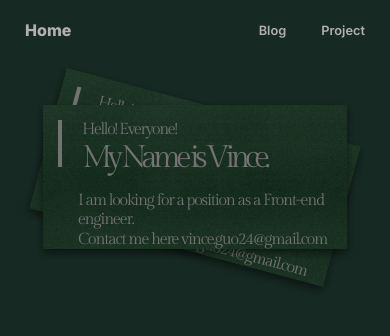
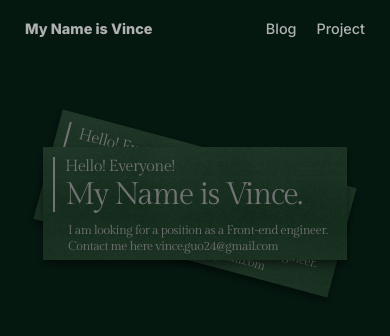
Before and after one commit to iamvince24/portfolio, a React (Create React App) app: page / in a window 390 px wide. Shown: the top 336 px of the page. Built offline with nearby package versions, Linux system fonts and the light colour scheme.

Commit message:
Adding HomePage Mobile RWD design

```diff
--- a/src/App.scss
+++ b/src/App.scss
@@ -22,7 +22,8 @@ body {
   // font-family: 'Gilda Display', serif;
   /* background-image: linear-gradient(45deg, #E7FEDA, #00d4ff); */
   /* background-color: #00d4ff; */
-  background-color: #162922;
+  // background-color: #162922;
+  background-color: #041810;
   // background-color: #0d1a15;
   // filter: brightness(0.7);
 }
--- a/src/component/bar/_Bar.component.style.scss
+++ b/src/component/bar/_Bar.component.style.scss
@@ -6,7 +6,7 @@
   margin: 10px 30px;
   border-radius: 15px;
   // border: 1px solid black;
-  background-color: aquamarine;
+  background-color: #b1b1b1;
 
   @include tablet {
     margin: 10px 26px;
--- a/src/component/projectcard/_Projectcard.component.style.scss
+++ b/src/component/projectcard/_Projectcard.component.style.scss
@@ -3,10 +3,11 @@
   border-radius: 15px;
   border: 1px solid black;
   margin: 10px 30px;
-
   padding: 20px;
 
   display: flex;
+
+  background-color: #b1b1b1;
 
   @include tablet {
     height: auto;
--- a/src/routes/home/HomePage.jsx
+++ b/src/routes/home/HomePage.jsx
@@ -10,7 +10,10 @@ function Home() {
               <div className="HomePageCardTitleLine"></div>
               <div className="HomePageCardTitleText">
                 <div className="HomePageCardTitleHello">Hello! Everyone!</div>
-                <div className="HomePageCardTitleName">My Name is Vince.</div>
+                <div className="HomePageCardTitleName">
+                  My Name is <span className="HomePageCardTitleNameV">V</span>
+                  ince.
+                </div>
               </div>
             </div>
             <div className="HomePageCardContext">
@@ -24,7 +27,10 @@ function Home() {
               <div className="HomePageCardTitleLine"></div>
               <div className="HomePageCardTitleText">
                 <div className="HomePageCardTitleHello">Hello! Everyone!</div>
-                <div className="HomePageCardTitleName">My Name is Vince.</div>
+                <div className="HomePageCardTitleName">
+                  My Name is <span className="HomePageCardTitleNameV">V</span>
+                  ince.
+                </div>
               </div>
             </div>
             <div className="HomePageCardContext">
--- a/src/routes/home/_HomePage.style.scss
+++ b/src/routes/home/_HomePage.style.scss
@@ -9,6 +9,10 @@
     height: auto;
     width: 100vw;
     margin-top: 14vw;
+
+    @include mobile {
+      margin-top: min(max(20vw, 100px), 200px);
+    }
 
     .HomePageCard1,
     .HomePageCard2 {
@@ -33,10 +37,21 @@
         padding: 15px;
         display: flex;
 
+        @include mobile {
+          padding: 10px;
+        }
+
         .HomePageCardTitleLine {
-          width: min(max(0.25vw, 16px), 4px);
-          height: min(max(12.25vw, 16px), 240px);
+          // width: min(max(0.25vw, 16px), 4px);
+          // height: min(max(12.25vw, 16px), 240px);
+          width: clamp(2px, 0.25vw, 4px);
+          height: clamp(85px, 12.25vw, 240px);
           background-color: #b1b1b1;
+
+          @include mobile {
+            width: clamp(2px, 0.25vw, 4px);
+            height: clamp(55px, 12.25vw, 240px);
+          }
         }
 
         .HomePageCardTitleText {
@@ -45,22 +60,40 @@
 
           margin-left: 20px;
 
+          @include mobile {
+            margin-left: 10px;
+          }
+
           .HomePageCardTitleHello {
             color: #b1b1b1;
             // font-size: 48px;
             // font-size: 3.4vw;
-            font-size: min(max(3.4vw, 16px), 70px);
+            // font-size: min(max(3.4vw, 16px), 70px);
+            font-size: clamp(16px, 4vw, 70px);
             font-weight: 400;
             letter-spacing: -1.44px;
+
+            @include mobile {
+              // font-size: 20px;
+              font-size: clamp(16px, 4vw, 70px);
+              letter-spacing: -0.5px;
+            }
           }
 
           .HomePageCardTitleName {
             color: #b1b1b1;
-            // font-size: 96px;
-            // font-size: 8vw;
             font-size: min(max(8vw, 16px), 160px);
             font-weight: 400;
-            letter-spacing: -4.8px;
+            letter-spacing: min(max(-4.8px, -2px), 0px);
+
+            .HomePageCardTitleNameV {
+              letter-spacing: clamp(-10px, -5px, 0px);
+            }
+
+            @include mobile {
+              font-size: clamp(30px, 8vw, 160px);
+              letter-spacing: -1.5px;
+            }
           }
         }
       }
@@ -68,14 +101,20 @@
       .HomePageCardContext {
         margin-left: 35px;
         color: #b1b1b1;
-        // font-size: 40px;
-        // font-size: 3.4vw;
-        font-size: min(max(3.4vw, 16px), 70px);
+        font-size: clamp(16px, 3.4vw, 70px);
         font-weight: 400;
-        // line-height: 60px;
-        // line-height: 5vw;
-        line-height: min(max(5vw, 16px), 100px);
+        line-height: clamp(16px, 5vw, 100px);
         letter-spacing: -1.2px;
+
+        @include mobile {
+          margin-left: 25px;
+          // margin-top: clamp(0px, 1vw, 15px);
+          margin-bottom: 5px;
+
+          font-size: clamp(12px, 3.2vw, 70px);
+          letter-spacing: -0.5px;
+          line-height: clamp(16px, 4vw, 50px);
+        }
       }
     }
 
--- a/src/routes/navigation/NavigationPage.jsx
+++ b/src/routes/navigation/NavigationPage.jsx
@@ -7,7 +7,7 @@ function Navigation() {
     <Fragment>
       <div class="Navigation">
         <Link class="logo" to="/">
-          Home
+          My Name is Vince
         </Link>
         <div class="NavigationList">
           <a
--- a/src/routes/navigation/_Navigation.style.scss
+++ b/src/routes/navigation/_Navigation.style.scss
@@ -11,9 +11,12 @@
     padding: 20px 25px 10px 25px;
   }
 
+  // font-family: "Gilda Display", serif;
+
   .logo {
     color: #b1b1b1;
     font-size: 1.2rem;
+    // font-size: 2rem;
     font-weight: 800;
     text-decoration: none;
 
@@ -22,7 +25,7 @@
     }
 
     @include mobile {
-      font-size: 1rem;
+      font-size: 0.9rem;
     }
 
     .logo:hover {
@@ -37,18 +40,19 @@
 
     .NavigationItem {
       color: #b1b1b1;
-      font-size: 1rem;
-      font-weight: 600;
+      font-size: 1.2rem;
+      font-weight: 500;
       padding-left: 70px;
       text-decoration: none;
 
       @include tablet {
-        font-size: 0.9rem;
+        font-size: 1.1rem;
+        padding-left: 30px;
       }
 
       @include mobile {
-        font-size: 0.8rem;
-        padding-left: 35px;
+        font-size: 0.9rem;
+        padding-left: 20px;
       }
     }
     .NavigationItem:hover {
```
